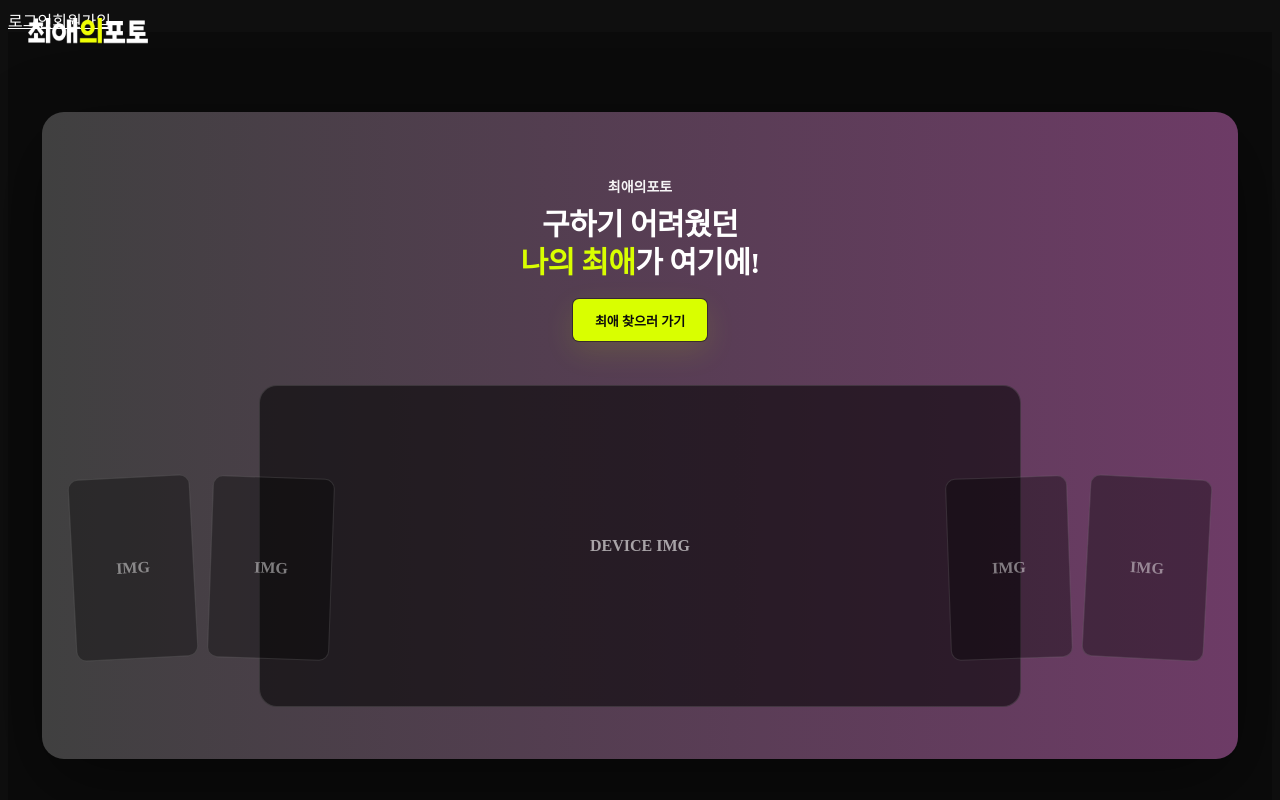
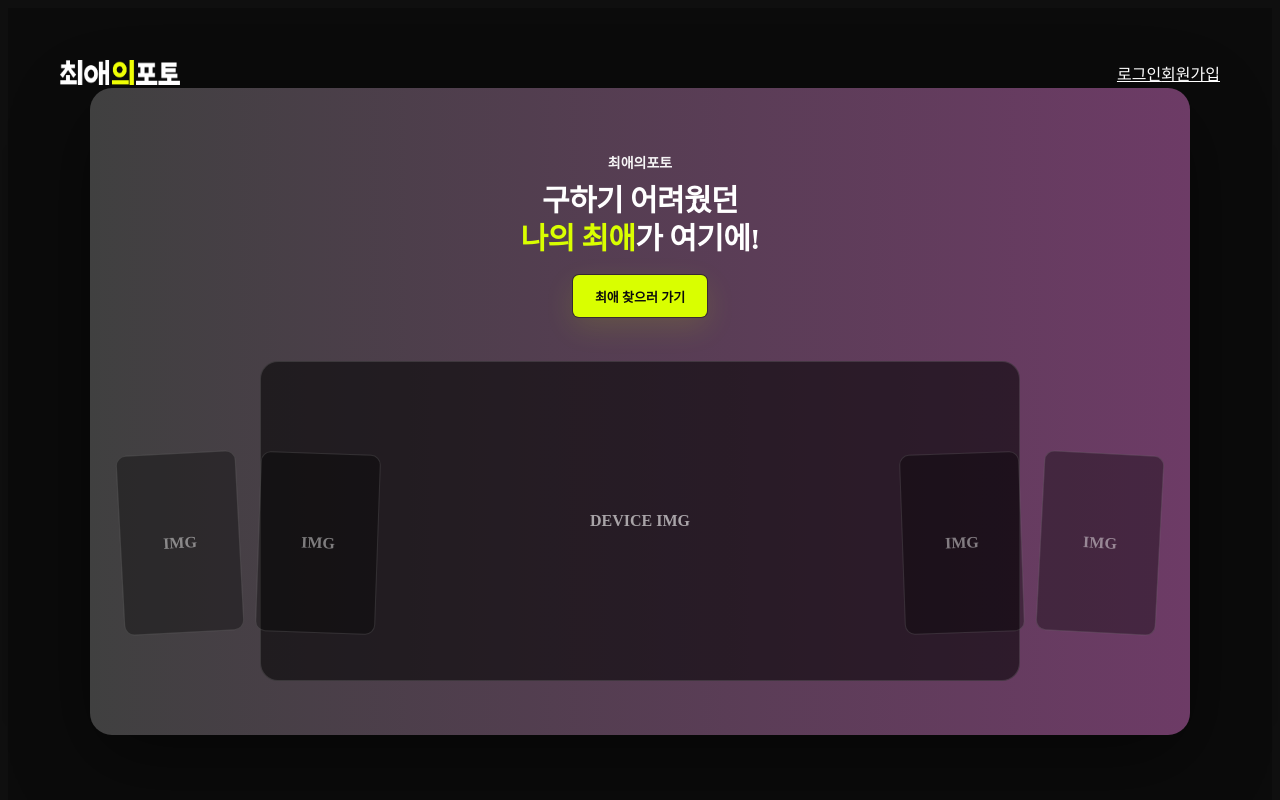
Before and after one commit to wanderingsunbi/project-oshi-fe, a Next.js app: page / in a window 1280 px wide. Shown: the top 800 px of the page. Built offline with nearby package versions, Linux system fonts and the light colour scheme.

Commit message:
nav bar aligned

```diff
--- a/pages/index.js
+++ b/pages/index.js
@@ -6,9 +6,12 @@ export default function Home() {
   return (
     <>
       {/* 내비게이션 바 */}
-      <nav><Image className={styles.title} src="/logo.png" alt="로고" width={120} height={25.2} />
-        <Link href="/login">로그인</Link>
-        <Link href="/signup">회원가입</Link>
+      <nav className={styles.title}>
+        <Image src="/logo.png" alt="로고" width={120} height={25.2} />
+        <div className={styles.linkGroup}>
+          <Link href="/login">로그인</Link>
+          <Link href="/signup">회원가입</Link>
+        </div>
       </nav>
       {/* 바디 */}
       <main className={styles.main}>
--- a/styles/Home.module.css
+++ b/styles/Home.module.css
@@ -9,37 +9,15 @@
 /* ===== 헤더(건드리지 않고 CSS로만 배치) ===== */
 .title {
   position: fixed;
-  top: 18px;
-  left: 28px;
+  top: 0px;
+  left: 0px;
   z-index: 50;
   margin: 0;
-  font-size: 16px;
-  font-weight: 800;
-  letter-spacing: -0.3px;
-  color: #fff;
-}
-
-/* 헤더 링크 2개만 정확히 잡기 */
-:global(#__next > a[href="/login"]),
-:global(#__next > a[href="/signup"]) {
-  position: fixed;
-  top: 20px;
-  z-index: 50;
-  font-size: 12px;
-  color: #cfcfcf;
-  text-decoration: none;
-  opacity: 0.9;
-}
-
-:global(#__next > a[href="/login"]) {
-  right: 92px;
-}
-:global(#__next > a[href="/signup"]) {
-  right: 28px;
-}
-:global(#__next > a[href="/login"]:hover),
-:global(#__next > a[href="/signup"]:hover) {
-  opacity: 1;
+  padding: 60px;
+  width: 100%;
+  display: flex;
+  justify-content: space-between;
+  align-items: center;
 }
 
 /* ===== 공통 ===== */
--- a/styles/global.css
+++ b/styles/global.css
@@ -1,4 +1,7 @@
 /*사이트 전체 스타일*/
+* {
+  box-sizing: border-box;
+}
 
 body {
   background-color: #0f0f0f;
```
Also changed, not shown: 1 other file (tests, documents, lock files or other folders).
